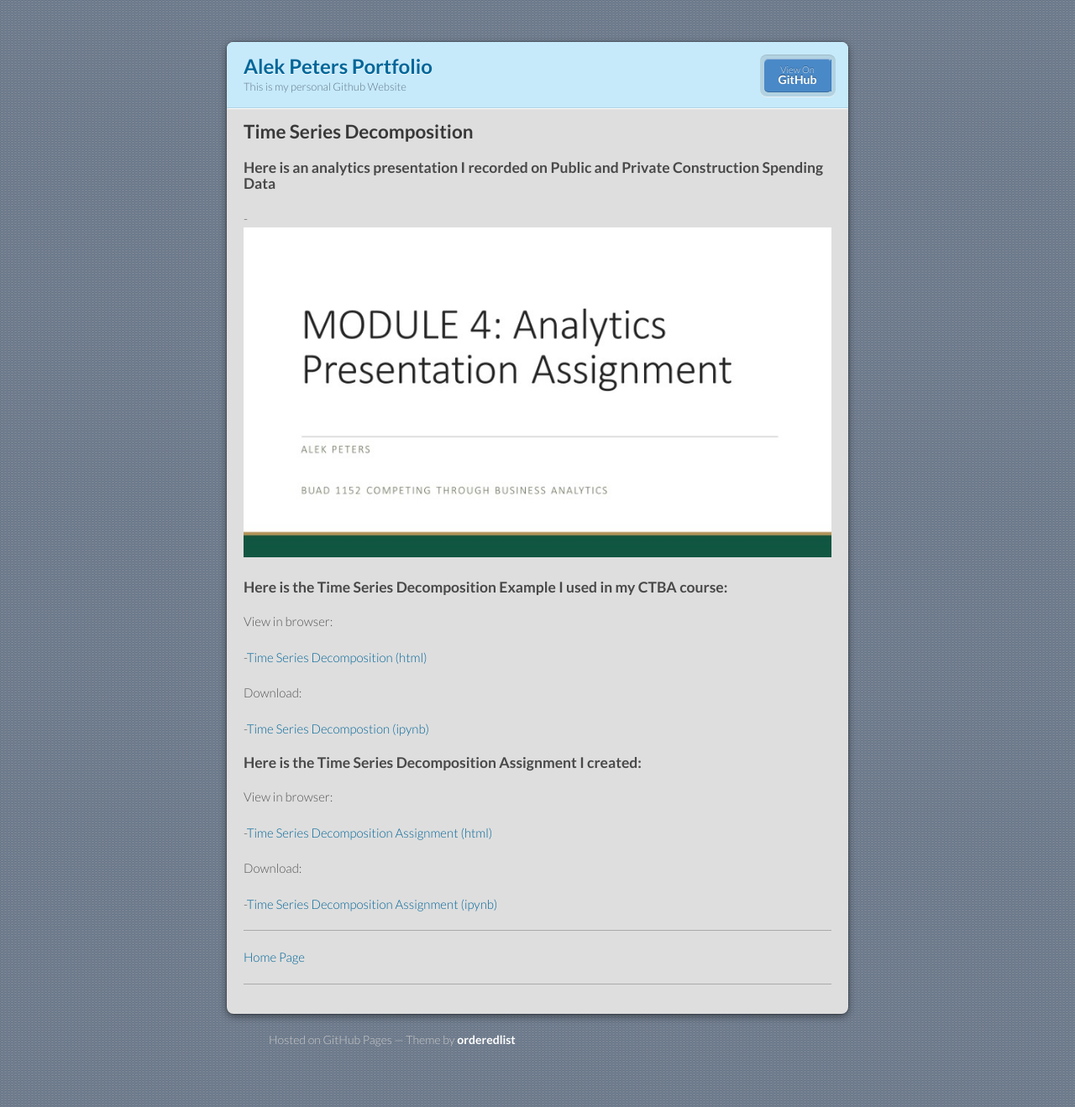
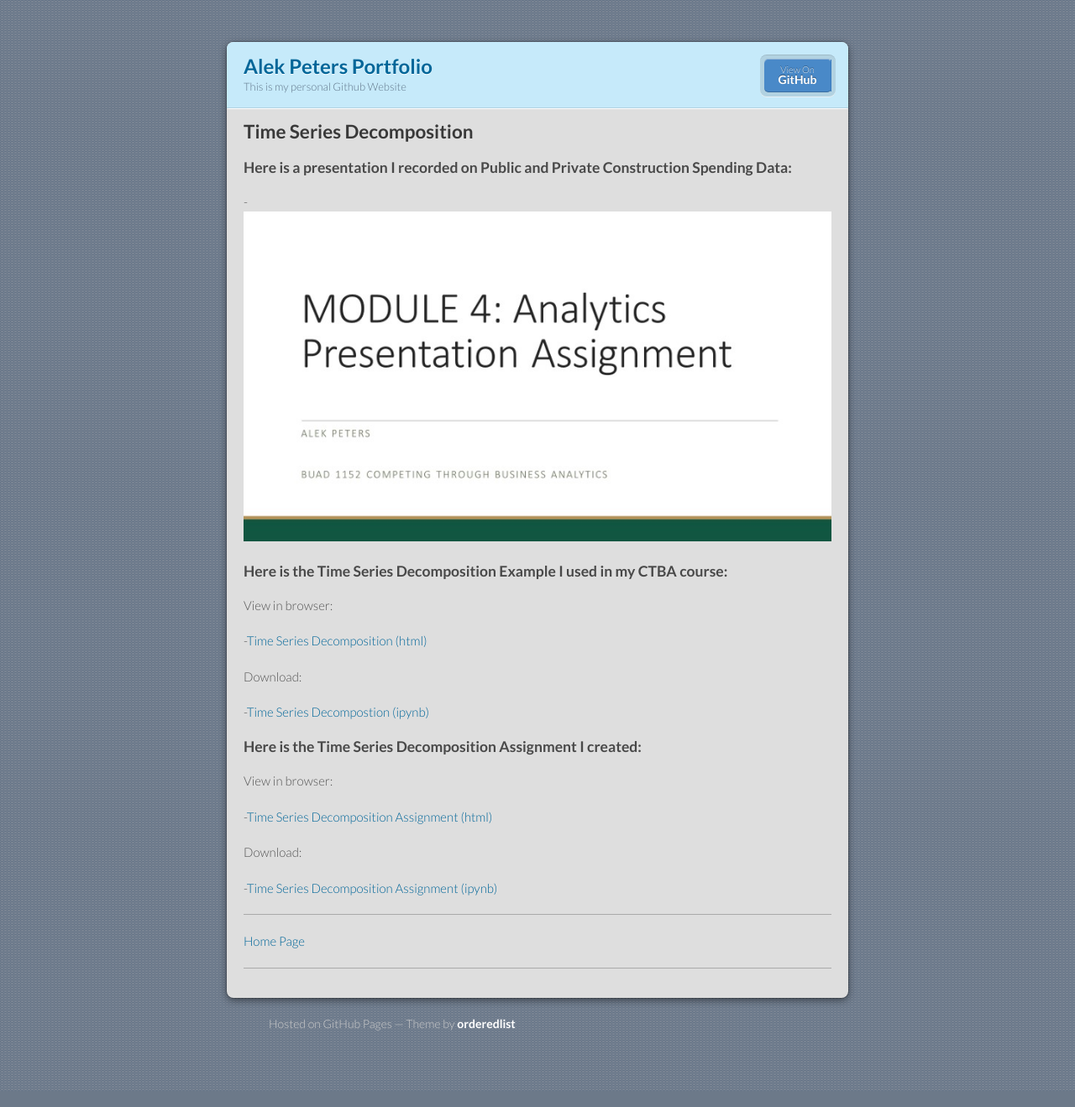
Before and after one commit to alekpeters/alekpeters.github.io, a Jekyll site: the page built from timeseries/index.md, in a window 1280 px wide. Shown: the whole page at 84% size. Built offline with Jekyll 4.4.1, drawn with Linux system fonts in a browser that asks for light colours; our own code applies the rules of GitHub Pages for plain Markdown files.

Commit message:
Update index.md

```diff
--- a/timeseries/index.md
+++ b/timeseries/index.md
@@ -6,7 +6,7 @@ description: Course Content
 ---
 ## Time Series Decomposition
 
-### Here is an analytics presentation I recorded on Public and Private Construction Spending Data
+### Here is a presentation I recorded on Public and Private Construction Spending Data:
 
 -[![M4 Analytics Presentation (mp4)](M4AnalyticsPresentation.jpg)](M4AnalyticsPresentation.mp4)
 
```
